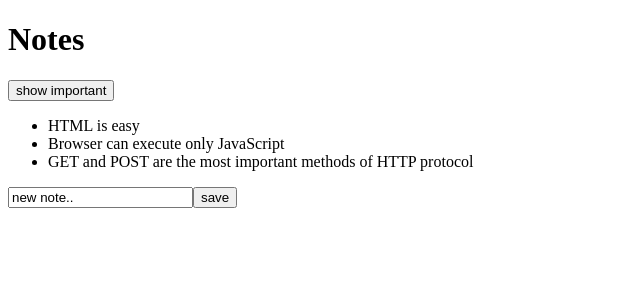
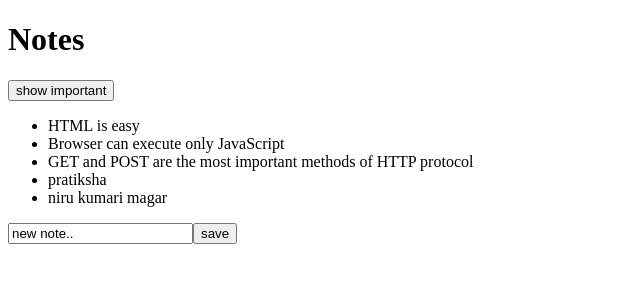
Before and after one commit to pratiksj/fullstack-exercise, a React (Create React App) app in the folder workshop/part2/: page / in a window 1280 px wide. Shown: the top 300 px of the page, without its empty margins (0-640 px from the left). Built offline with nearby package versions, Linux system fonts and the light colour scheme; data requests are answered from the project's data file.

Commit message:
feat:add post request

```diff
--- a/workshop/part2/db.json
+++ b/workshop/part2/db.json
@@ -14,6 +14,18 @@
       "id": 3,
       "content": "GET and POST are the most important methods of HTTP protocol",
       "important": true
+    },
+    {
+      "content": "pratiksha",
+      "data": "2023-07-25T16:35:55.751Z",
+      "important": false,
+      "id": 4
+    },
+    {
+      "content": "niru kumari magar",
+      "data": "2023-07-25T16:36:02.985Z",
+      "important": true,
+      "id": 5
     }
   ]
 }
--- a/workshop/part2/src/App.js
+++ b/workshop/part2/src/App.js
@@ -25,9 +25,10 @@ const App = () => {
       important: Math.random() < 0.5 ? true : false,
       id: notes.length + 1,
     };
-    setNotes(notes.concat(noteObject));
-
-    setNewNote("");
+    axios.post("http://localhost:3001/notes", noteObject).then((response) => {
+      setNotes(notes.concat(noteObject));
+      setNewNote("");
+    });
   };
   const handleOnChange = (event) => {
     setNewNote(event.target.value);
```
Lines whose indentation alone changed are shown as unchanged.
